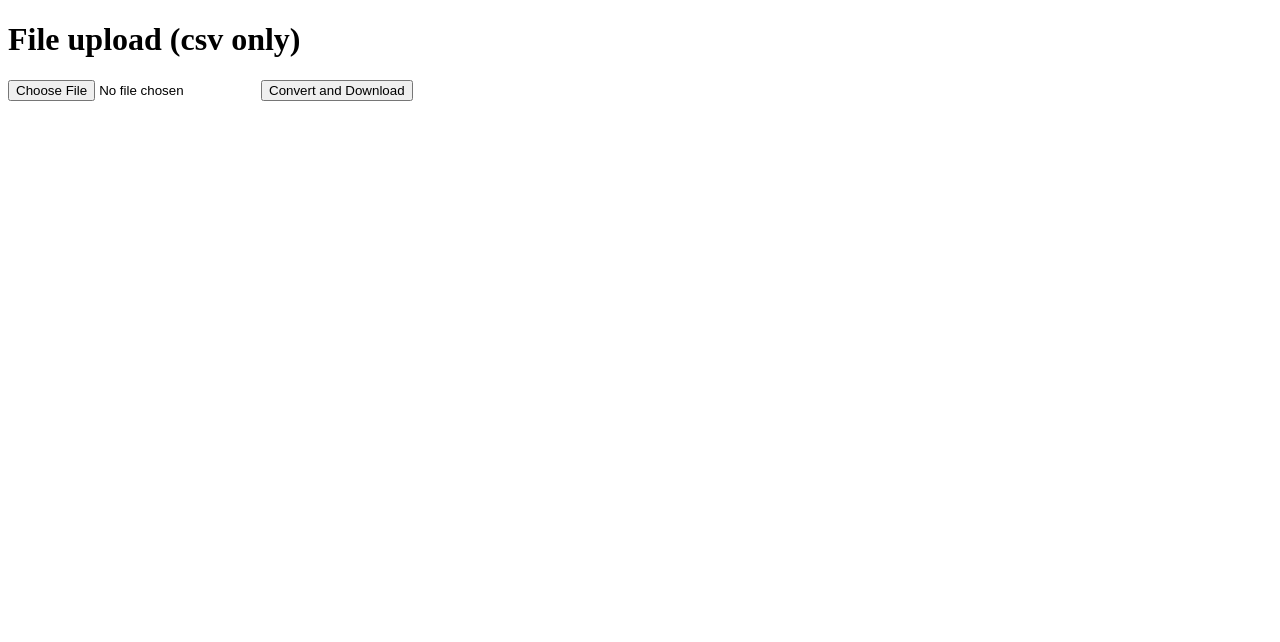
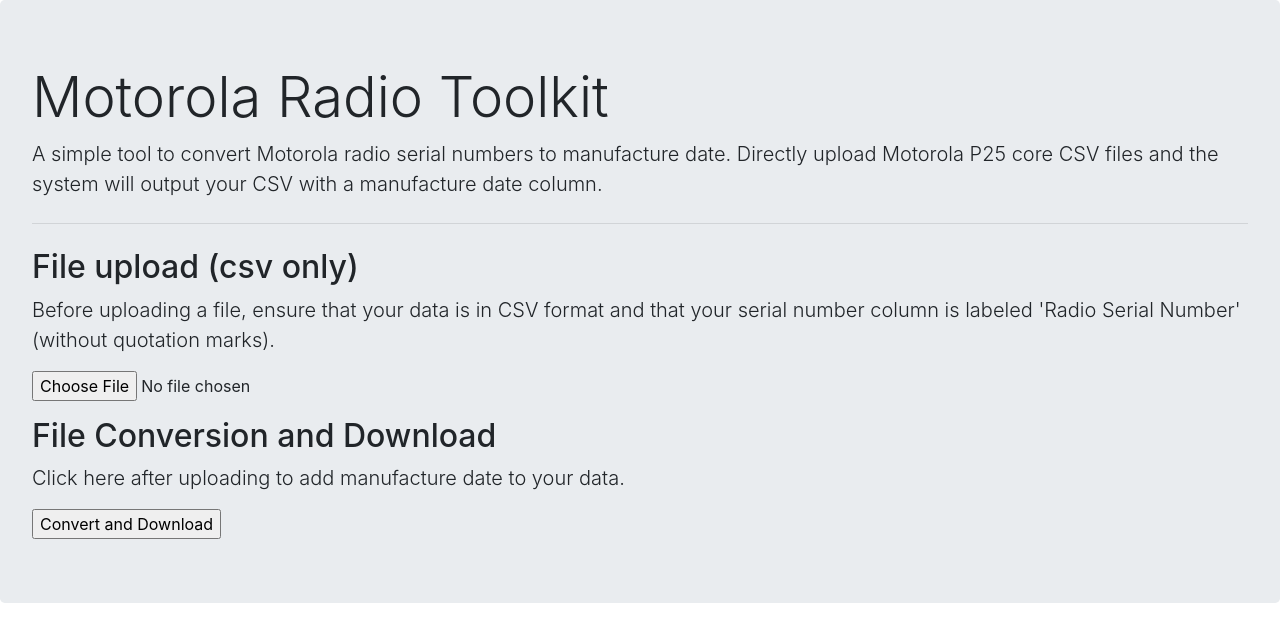
Before and after one commit to lmaghran/radio_id_site, a Flask app: page / in a window 1280 px wide. Shown: the top 642 px of the page. Run offline with Flask 2, Linux system fonts and the light colour scheme; some libraries are stand-ins or nearby versions.

Commit message:
basic front end added

```diff
--- a/templates/index.html
+++ b/templates/index.html
@@ -1,14 +1,28 @@
 <!DOCTYPE html>
 <html>
 <head>
+    <link rel="stylesheet" href="https://stackpath.bootstrapcdn.com/bootstrap/4.5.0/css/bootstrap.min.css" integrity="sha384-9aIt2nRpC12Uk9gS9baDl411NQApFmC26EwAOH8WgZl5MYYxFfc+NcPb1dKGj7Sk" crossorigin="anonymous">
+    <script src="https://code.jquery.com/jquery-3.5.1.slim.min.js" integrity="sha384-DfXdz2htPH0lsSSs5nCTpuj/zy4C+OGpamoFVy38MVBnE+IbbVYUew+OrCXaRkfj" crossorigin="anonymous"></script>
+    <script src="https://cdn.jsdelivr.net/npm/popper.js@1.16.0/dist/umd/popper.min.js" integrity="sha384-Q6E9RHvbIyZFJoft+2mJbHaEWldlvI9IOYy5n3zV9zzTtmI3UksdQRVvoxMfooAo" crossorigin="anonymous"></script>
+    <script src="https://stackpath.bootstrapcdn.com/bootstrap/4.5.0/js/bootstrap.min.js" integrity="sha384-OgVRvuATP1z7JjHLkuOU7Xw704+h835Lr+6QL9UvYjZE3Ipu6Tp75j7Bh/kR0JKI" crossorigin="anonymous"></script>
     <title>Moto Radio Tools</title>
 </head>
 <body>
-    <h1>File upload (csv only)</h1>
-        <form action="" method=post enctype=multipart/form-data><p>
-            <input type=file name=file><input type=submit value="Convert and Download">
-        </form>
-
-    {{ merged_frame }}
+    <div class="jumbotron">
+        <h1 class="display-4">Motorola Radio Toolkit</h1>
+            <p class="lead"> A simple tool to convert Motorola radio serial numbers to manufacture date.  Directly upload Motorola P25 core CSV files and the system will output your CSV with a manufacture date column.</p>
+            <hr class="my-4">
+            <h2 class="display-7">File upload (csv only)</h2>
+                <p class="lead"> Before uploading a file, ensure that your data is in CSV format and that your serial number column is labeled 'Radio Serial Number' (without quotation marks). </p>
+                <form action="" method=post enctype=multipart/form-data ><p>
+                    <input type=file name=file value="Upload a File">
+            <h2 class="display-7">File Conversion and Download</h2>
+                <p class="lead"> Click here after uploading to add manufacture date to your data. </p>
+                    <input type=submit value="Convert and Download">
+                </form>
+<!--                 <a class="btn btn-primary btn-lg" href="#" role="button">Upload File</a>
+                    <p>It uses utility classes for typography and spacing to space content out within the larger container.</p>
+                     -->
+    </div>
 </body>
 </html>
```
